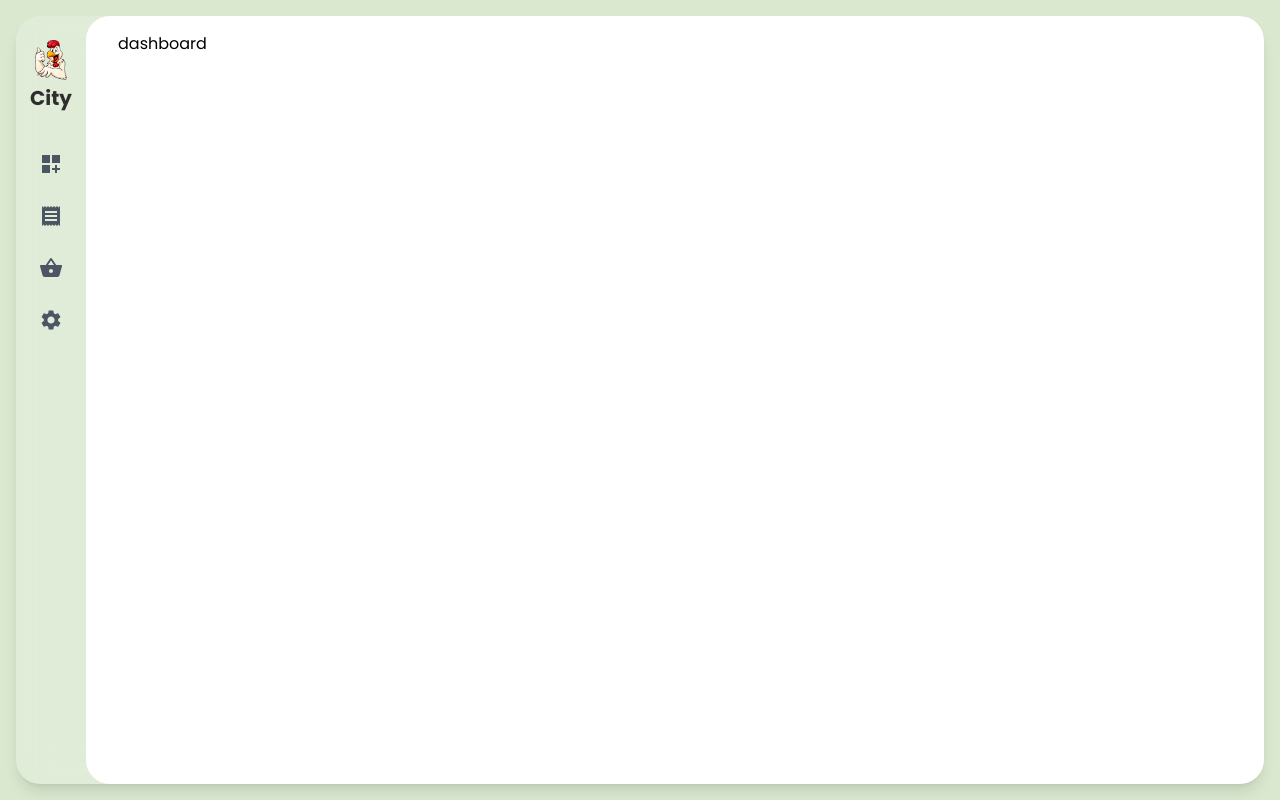
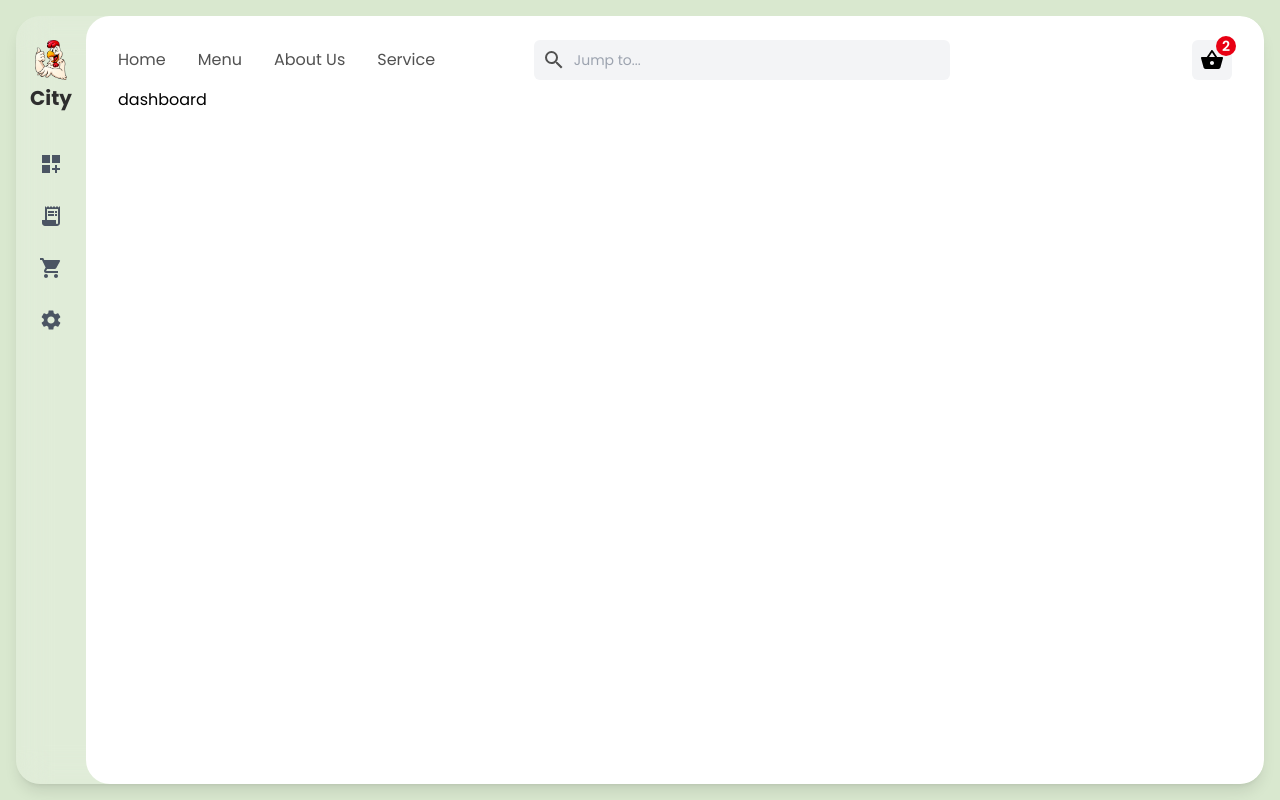
Before and after one commit to raihansharifrimon/food-app, a React (Create React App) app: page /dashboard in a window 1280 px wide. Built offline with nearby package versions, Linux system fonts and the light colour scheme.

Commit message:
Fix: dynamically load menu & Fea: Dashboard topbar done

```diff
--- a/src/components/Header.jsx
+++ b/src/components/Header.jsx
@@ -13,6 +13,7 @@ import { getAuth, GoogleAuthProvider, signInWithPopup } from "firebase/auth";
 import { actionType } from "../contexts/reducer";
 import { useStateValue } from "../contexts/StateProvider";
 import { app } from "../firebase.config";
+import { websiteMenus } from "../utils/data";
 
 const Header = () => {
   const firebaseAuth = getAuth(app);
@@ -57,25 +58,23 @@ const Header = () => {
         </Link>
 
         <div className="flex items-center gap-8">
-          <motion.ul
+          <motion.div
             initial={{ opacity: 0, x: 200 }}
             animate={{ opacity: 1, x: 0 }}
             exit={{ opacity: 0, x: 200 }}
             className="flex items-center gap-8"
           >
-            <li className="px-4 py-2 flex items-center justify-start gap-3 transition-all duration-100 ease-in-out text-textColor text-base cursor-pointer">
-              Home
-            </li>
-            <li className="px-4 py-2 flex items-center justify-start gap-3 transition-all duration-100 ease-in-out text-textColor text-base cursor-pointer">
-              Menu
-            </li>
-            <li className="px-4 py-2 flex items-center justify-start gap-3 transition-all duration-100 ease-in-out text-textColor text-base cursor-pointer">
-              About Us
-            </li>
-            <li className="px-4 py-2 flex items-center justify-start gap-3 transition-all duration-100 ease-in-out text-textColor text-base cursor-pointer">
-              Service
-            </li>
-          </motion.ul>
+            {websiteMenus &&
+              websiteMenus.map((menu) => (
+                <Link
+                  key={menu.id}
+                  to={menu.route}
+                  className="px-4 py-2 flex items-center justify-start gap-3 transition-all duration-100 ease-in-out text-textColor text-base cursor-pointer"
+                >
+                  {menu.label}
+                </Link>
+              ))}
+          </motion.div>
 
           <div className="relative flex items-center justify-center">
             <MdShoppingBasket className="text-textcolor text-2xl cursor-pointer" />
@@ -161,20 +160,18 @@ const Header = () => {
                     Dashboard <MdDashboardCustomize />
                   </Link>
                 )}
-                <ul className="flex items-start flex-col justify-center">
-                  <li className="px-4 py-2 flex items-center justify-start gap-3 hover:bg-slate-200 transition-all duration-100 ease-in-out text-textColor text-base cursor-pointer w-full">
-                    Home
-                  </li>
-                  <li className="px-4 py-2 flex items-center justify-start gap-3 hover:bg-slate-200 transition-all duration-100 ease-in-out text-textColor text-base cursor-pointer w-full">
-                    Menu
-                  </li>
-                  <li className="px-4 py-2 flex items-center justify-start gap-3 hover:bg-slate-200 transition-all duration-100 ease-in-out text-textColor text-base cursor-pointer w-full">
-                    About Us
-                  </li>
-                  <li className="px-4 py-2 flex items-center justify-start gap-3 hover:bg-slate-200 transition-all duration-100 ease-in-out text-textColor text-base cursor-pointer w-full">
-                    Service
-                  </li>
-                </ul>
+                <div className="flex items-start flex-col justify-center">
+                  {websiteMenus &&
+                    websiteMenus.map((menu) => (
+                      <Link
+                        key={menu.id}
+                        to={menu.route}
+                        className="px-4 py-2 flex items-center justify-start gap-3 hover:bg-slate-200 transition-all duration-100 ease-in-out text-textColor text-base cursor-pointer w-full"
+                      >
+                        {menu.label}
+                      </Link>
+                    ))}
+                </div>
                 <p
                   onClick={logout}
                   className="m-2 p-2 rounded-md flex items-center justify-center gap-3 bg-gray-200 hover:bg-gray-300 transition-all duration-100 ease-in-out text-textColor text-base cursor-pointer"
--- a/src/components/dashboard/DashboardNavSidebar.jsx
+++ b/src/components/dashboard/DashboardNavSidebar.jsx
@@ -1,9 +1,9 @@
 import React from "react";
 import {
   MdDashboardCustomize,
-  MdReceipt,
+  MdLocalGroceryStore,
+  MdReceiptLong,
   MdSettings,
-  MdShoppingBasket,
 } from "react-icons/md";
 import { Link } from "react-router-dom";
 import Logo from "../../assets/images/logo.png";
@@ -19,13 +19,13 @@ const dashboardMenus = [
     id: 2,
     label: "Orders",
     route: "/orders",
-    icon: <MdReceipt />,
+    icon: <MdReceiptLong />,
   },
   {
     id: 3,
     label: "Products",
     route: "/products",
-    icon: <MdShoppingBasket />,
+    icon: <MdLocalGroceryStore />,
   },
   {
     id: 4,
@@ -47,6 +47,7 @@ const DashboardNavSidebar = () => {
         {dashboardMenus &&
           dashboardMenus.map((menu) => (
             <Link
+              key={menu.id}
               to={menu.route}
               className="group w-10 h-10 relative flex items-center justify-start gap-1 text-2xl text-gray-600 p-2 rounded-md hover:bg-orange-500 hover:text-white transition-all duration-100 ease-in-out"
             >
--- /dev/null
+++ b/src/components/dashboard/DashboardTopbar.jsx
@@ -0,0 +1,49 @@
+import { motion } from "framer-motion";
+import React from "react";
+import { MdOutlineSearch, MdShoppingBasket } from "react-icons/md";
+import { Link } from "react-router-dom";
+import { websiteMenus } from "../../utils/data";
+
+const DashboardTopbar = () => {
+  return (
+    <div className="grid grid-cols-4 gap-4 py-2">
+      <div className="col-span-3 flex items-center justify-between gap-8">
+        <motion.div
+          initial={{ opacity: 0, x: 200 }}
+          animate={{ opacity: 1, x: 0 }}
+          exit={{ opacity: 0, x: 200 }}
+          className="hidden lg:flex flex-1 items-center gap-8"
+        >
+          {websiteMenus &&
+            websiteMenus.map((menu) => (
+              <Link
+                key={menu.id}
+                to={menu.route}
+                className="py-2 transition-all duration-100 ease-in-out text-textColor text-base cursor-pointer"
+              >
+                {menu.label}
+              </Link>
+            ))}
+        </motion.div>
+        <div className="w-full lg:w-1/2 ml-auto relative">
+          <input
+            type="text"
+            className="w-full outline-none py-2 pl-10 pr-3 bg-gray-100 rounded-md text-textColor text-base placeholder:text-sm"
+            placeholder="Jump to..."
+          />
+          <MdOutlineSearch className="text-2xl text-textColor absolute top-1/2 left-2 pointer-events-none -translate-y-1/2" />
+        </div>
+      </div>
+      <div className="col-span-1 flex items-center justify-end gap-8">
+        <div className="relative flex items-center justify-center bg-gray-100 rounded-md p-2">
+          <MdShoppingBasket className="text-textcolor text-2xl cursor-pointer" />
+          <div className="absolute -top-1 -right-1 w-5 h-5 rounded-full bg-cartNumBg flex items-center justify-center">
+            <p className="text-sm text-white font-semibold">2</p>
+          </div>
+        </div>
+      </div>
+    </div>
+  );
+};
+
+export default DashboardTopbar;
--- a/src/components/index.js
+++ b/src/components/index.js
@@ -1,3 +1,4 @@
 export { default as Header } from "./Header";
 export { default as HomeMainContainer } from "./home/HomeHero";
 export { default as DashboardNavSidebar } from "./dashboard/DashboardNavSidebar";
+export { default as DashboardTopbar } from "./dashboard/DashboardTopbar";
--- a/src/layouts/DashboardLayout.jsx
+++ b/src/layouts/DashboardLayout.jsx
@@ -1,12 +1,13 @@
 import React from "react";
-import { DashboardNavSidebar } from "../components";
+import { DashboardNavSidebar, DashboardTopbar } from "../components";
 
 const DashboardLayout = () => {
   return (
     <div className="w-screen h-screen flex items-center justify-between bg-dashboardBg drop-shadow-xl">
       <div className="h-[calc(100%-2rem)] w-[calc(100%-2rem)] flex items-center justify-between bg-white bg-opacity-20 backdrop-blur-lg mx-4 rounded-3xl shadow-lg overflow-hidden">
         <DashboardNavSidebar />
-        <div className="flex-1 h-full rounded-3xl bg-white px-8 py-4">
+        <div className="flex-1 h-full rounded-3xl bg-white px-4 lg:px-8 py-2 lg:py-4">
+          <DashboardTopbar />
           <h1>dashboard</h1>
         </div>
       </div>
--- a/src/utils/data.js
+++ b/src/utils/data.js
@@ -5,8 +5,54 @@ import I1 from "../assets/images/i1.png";
 
 
 export const heroData = [
-    {id:1, name: "Icecream", decp: "Chocolate", price: "5.25", image: I1},
-    {id:2, name: "Strawberries", decp: "Fresh Strawberries", price: "10.25", image: F1},
-    {id:3, name: "Chicken Kebab", decp: "Mixed Kebab Plate", price: "5.265", image: C3},
-    {id:4, name: "Fish Kebab", decp: "Mixed Fish Kebab", price: "7.25", image: FI1}
+    { id: 1,
+      name: "Icecream",
+      decp: "Chocolate",
+      price: "5.25",
+      image: I1
+    },
+    {
+      id: 2,
+      name: "Strawberries",
+      decp: "Fresh Strawberries",
+      price: "10.25",
+      image: F1,
+    },
+    {
+      id: 3,
+      name: "Chicken Kebab",
+      decp: "Mixed Kebab Plate",
+      price: "5.265",
+      image: C3,
+    },
+    {
+      id: 4,
+      name: "Fish Kebab",
+      decp: "Mixed Fish Kebab",
+      price: "7.25",
+      image: FI1,
+    },
 ]
+
+export const websiteMenus = [
+    {
+        id: 1,
+        label: "Home",
+        route: '/'
+    },
+    {
+        id: 2,
+        label: "Menu",
+        route: '/menu'
+    },
+    {
+        id: 3,
+        label: "About Us",
+        route: '/about-us'
+    },
+    {
+        id: 4,
+        label: "Service",
+        route: '/service'
+    },
+]
```
